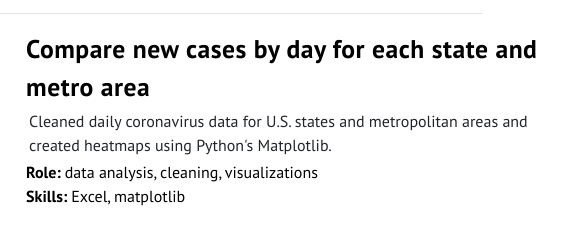
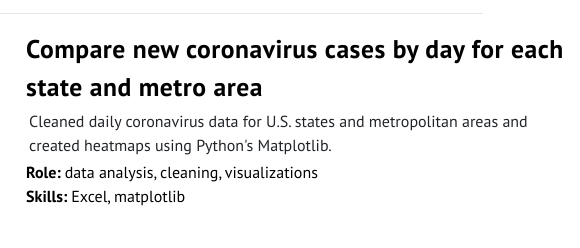
Before and after one commit to vivrao9/vivrao9.github.io, a plain HTML site: page index.html in a window 1280 px wide. Shown: the part 2132-2380 px from the top of the page, 700-1280 px from the left. Drawn offline with nearby package versions, Linux system fonts and the light colour scheme.

Commit message:
coronavirus

```diff
--- a/index.html
+++ b/index.html
@@ -173,7 +173,7 @@
     <a href="https://www.investigatetv.com/new-case-compare/" target="_blank"><img src="img/state-delta.png" style="width:100%; object-fit: cover; height: 200px; padding-bottom:10px; align:center;"></a><br>
   </div>
   <div class="col-md-8">
-    <a href="https://www.investigatetv.com/new-case-compare/" target="_blank" class="portfolio-head">Compare new cases by day for each state and metro area</a>
+    <a href="https://www.investigatetv.com/new-case-compare/" target="_blank" class="portfolio-head">Compare new coronavirus cases by day for each state and metro area</a>
     <p class="copy" style="margin: 3px;">Cleaned daily coronavirus data for U.S. states and metropolitan areas and created heatmaps using Python's Matplotlib.</p>
     <p class="subhead" style="margin:0px;"><b>Role: </b>data analysis, cleaning, visualizations</p>
     <p class="subhead"><b>Skills: </b>Excel, matplotlib</p>
```
